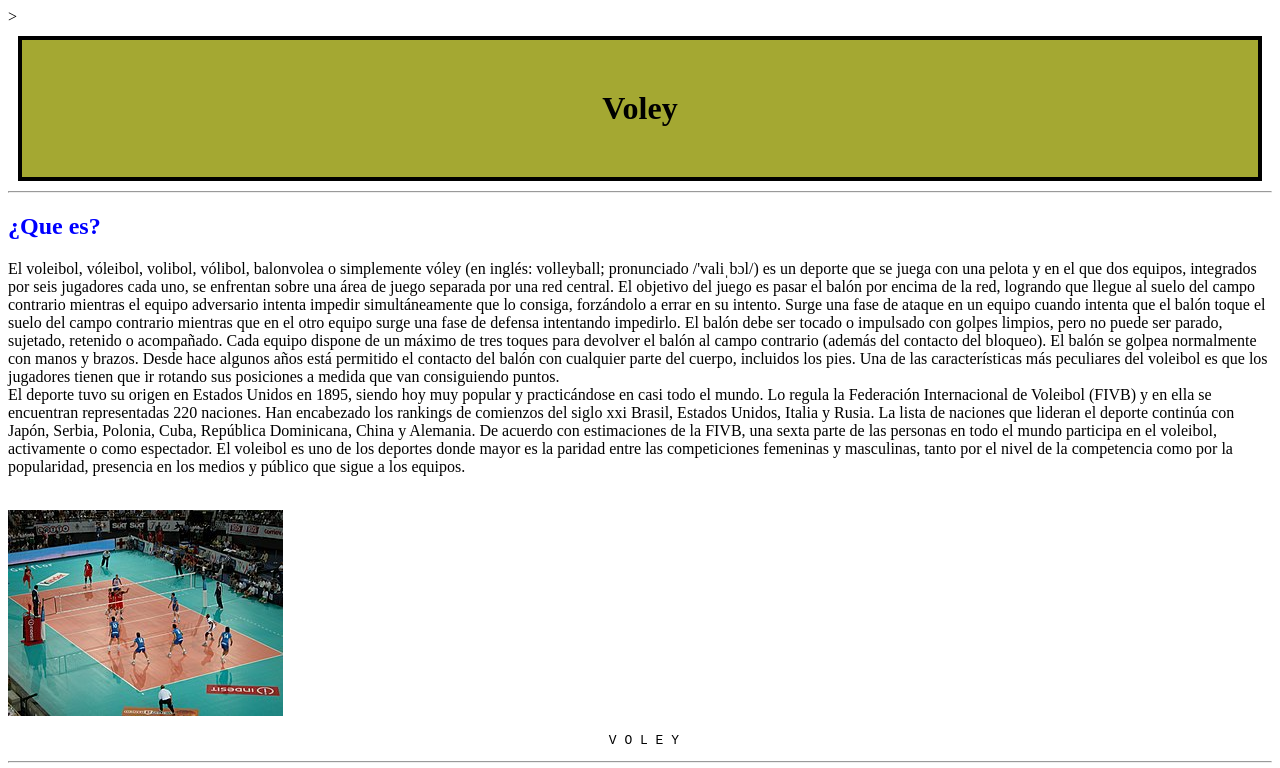
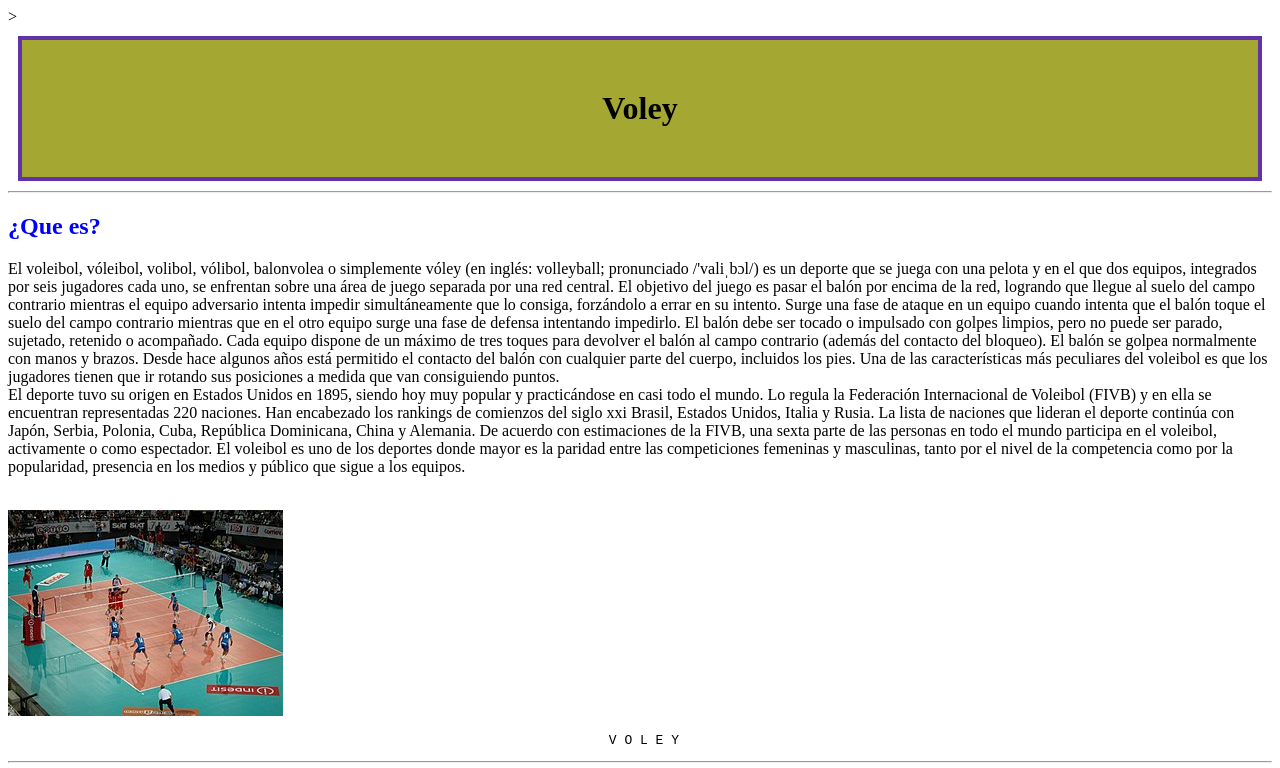
Before and after one commit to LeandroLJ/Tareaingsoftware2.0, a plain HTML site: page index.html in a window 1280 px wide. Shown: the top 768 px of the page. Drawn offline with Linux system fonts and the light colour scheme.

Commit message:
pie de pagina con color

```diff
--- a/css/styles.css
+++ b/css/styles.css
@@ -1,3 +1,11 @@
-h1{
-    border: solid 4px black;
+h1 {
+    background-color:#a4a832;
+    border:solid 4px #6332a8  ;
+    padding: 50px;
+    margin: 10px;
+    text-align: center;
 }
+h2{color: blue;}
+#pieDePagina{
+    box-shadow: 10px 4px 8px red;
+}
--- a/index.html
+++ b/index.html
@@ -5,16 +5,6 @@
     <meta http-equiv="X-UA-Compatible" content="IE=edge">
     <meta name="viewport" content="width=device-width, initial-scale=1.0">
     <title>Sitio de Voley</title>
-    <style>
-      h1 {
-            background-color:#a4a832;
-            border:double 4px #6332a8  ;
-            padding: 50px;
-            margin: 10px;
-            text-align: center;
-      }
-      h2{color: blue;}
-    </style>
     <link rel="stylesheet" href="css/styles.css">
 </head>
 <body>
```
